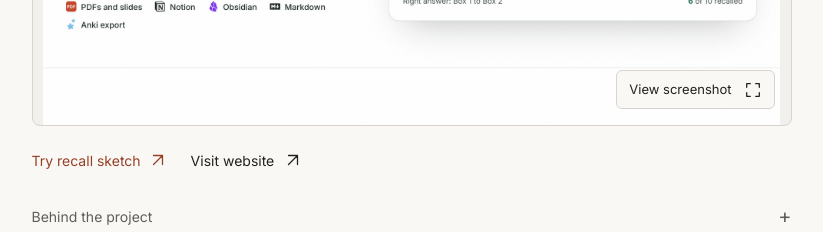
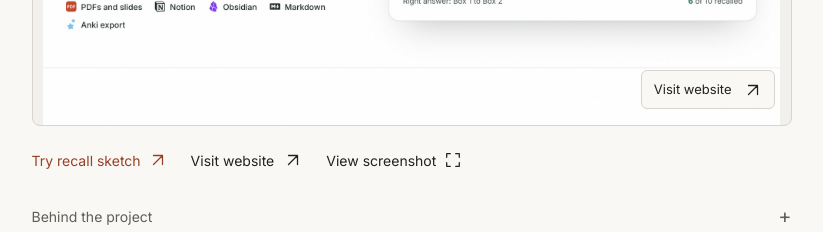
Before and after one commit to YSF2004/portfolio, a Next.js app: page / in a window 1280 px wide. Shown: the part 1130-1362 px from the top of the page, without its empty margins (221-1044 px from the left). Built offline with nearby package versions, Linux system fonts and the light colour scheme.

Commit message:
Make project previews open live sites

```diff
--- a/components/ProjectRow.tsx
+++ b/components/ProjectRow.tsx
@@ -35,14 +35,18 @@ export function ProjectRow({ project, index }: { project: Project; index: number
   return <article className={`project ${project.tone}${featured ? " project-featured" : ""}`} aria-labelledby={`${project.slug}-name`}>
     <div className="project-heading"><h3 id={`${project.slug}-name`}>{project.name}</h3><span className="project-category">{featured && <span className="featured-label">Featured project</span>}{project.category}</span></div>
     <p className="summary">{project.summary}</p>
-    <button className="project-visual" onClick={() => openPreview()} aria-label={`Preview ${project.name}`} aria-haspopup="dialog">
+    {project.demoUrl ? <a className="project-visual" href={project.demoUrl} target="_blank" rel="noreferrer" aria-label={`Visit ${project.name} website (opens in a new tab)`}>
       <Image src={project.image} alt={`${project.name} homepage`} fill preload={featured} sizes="(max-width: 600px) calc(100vw - 40px), (max-width: 808px) calc(100vw - 48px), 760px" className="project-shot" onError={() => setFailed(true)} />
-      {failed && <span className="image-fallback">Screenshot unavailable. Use the website link below.</span>}
+      {failed && <span className="image-fallback">Screenshot unavailable. Visit the website.</span>}
+      <span className="preview-label">Visit website <ArrowIcon /></span>
+    </a> : <button className="project-visual" onClick={() => openPreview()} aria-label={`Preview ${project.name}`} aria-haspopup="dialog">
+      <Image src={project.image} alt={`${project.name} homepage`} fill preload={featured} sizes="(max-width: 600px) calc(100vw - 40px), (max-width: 808px) calc(100vw - 48px), 760px" className="project-shot" onError={() => setFailed(true)} />
       <span className="preview-label">View screenshot <ExpandIcon /></span>
-    </button>
+    </button>}
     <div className="project-actions">
       {featured && <button className="try-sketch" onClick={() => openPreview("sketch")} aria-haspopup="dialog">Try recall sketch <ArrowIcon /></button>}
       {project.demoUrl && <a href={project.demoUrl} target="_blank" rel="noreferrer">Visit website <ArrowIcon /><span className="sr-only"> — {project.name} (opens in a new tab)</span></a>}
+      <button className="view-screenshot" onClick={() => openPreview()} aria-haspopup="dialog">View screenshot <ExpandIcon /></button>
       {project.repoUrl && <a href={project.repoUrl} target="_blank" rel="noreferrer">View code <ArrowIcon /><span className="sr-only"> — {project.name} (opens in a new tab)</span></a>}
     </div>
     <details className="project-details"><summary>Behind the project<span className="sr-only"> — {project.name}</span><span className="details-plus" aria-hidden="true">+</span></summary><dl>{project.notes.map(note => <div key={note.label}><dt>{note.label}</dt><dd>{note.text}</dd></div>)}</dl></details>
```
